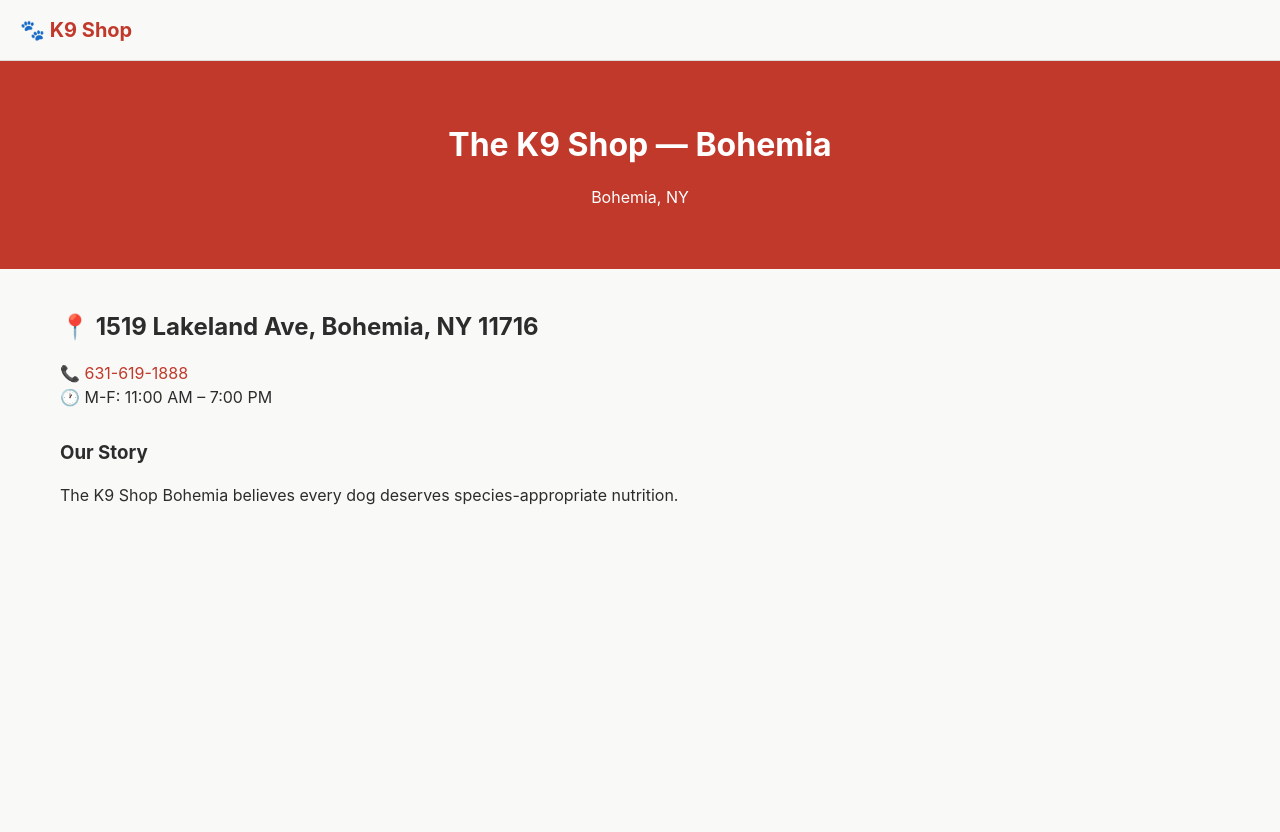
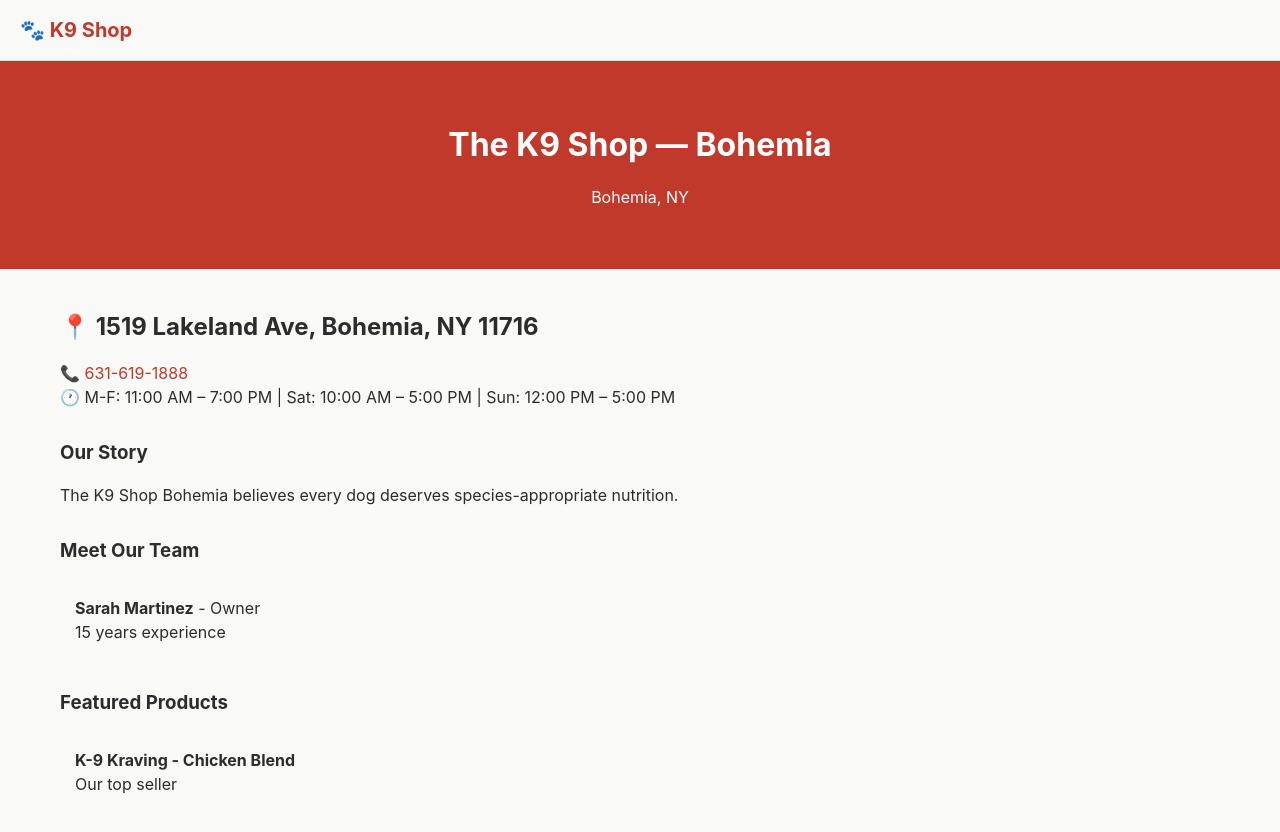
Before and after one commit to TheK9Shop/k9-location-pages, a Next.js app: page /locations/bohemia in a window 1280 px wide. Shown: the top 832 px of the page. Before the commit the page ends 800 px from the top, so only its background shows below. Built offline with nearby package versions, Linux system fonts and the light colour scheme.

Commit message:
Add team and products display to LocationPage component

```diff
--- a/components/LocationPage.jsx
+++ b/components/LocationPage.jsx
@@ -3,9 +3,12 @@
 
 export default function LocationPage({ location }) {
   if (!location) return <div>Location not found</div>;
+
   return (
     <>
-      <Head><title>{location.name} — The K9 Shop</title></Head>
+      <Head>
+        <title>{location.name} — The K9 Shop</title>
+      </Head>
       <nav style={{ padding: '15px 20px', borderBottom: '1px solid #ddd' }}>
         <Link href="/" style={{ color: '#c0392b', fontSize: '20px', fontWeight: 'bold' }}>🐾 K9 Shop</Link>
       </nav>
@@ -16,9 +19,29 @@
       <div style={{ maxWidth: '1200px', margin: '0 auto', padding: '40px 20px' }}>
         <h2>📍 {location.address}</h2>
         <p>📞 <a href={`tel:${location.phone}`} style={{ color: '#c0392b' }}>{location.phone}</a></p>
-        <p>🕐 M-F: {location.hours.monday_friday}</p>
+        <p>🕐 M-F: {location.hours.monday_friday} | Sat: {location.hours.saturday} | Sun: {location.hours.sunday}</p>
         <h3 style={{ marginTop: '30px' }}>Our Story</h3>
         <p>{location.story}</p>
+        {location.team && location.team.length > 0 && (
+          <>
+            <h3 style={{ marginTop: '30px' }}>Meet Our Team</h3>
+            {location.team.map((member, idx) => (
+              <div key={idx} style={{ background: '#f9f9f7', padding: '15px', borderRadius: '4px', marginBottom: '10px' }}>
+                <strong>{member.name}</strong> - {member.role} <br /> {member.bio}
+              </div>
+            ))}
+          </>
+        )}
+        {location.products && location.products.length > 0 && (
+          <>
+            <h3 style={{ marginTop: '30px' }}>Featured Products</h3>
+            {location.products.map((product, idx) => (
+              <div key={idx} style={{ background: '#f9f9f7', padding: '15px', borderRadius: '4px', marginBottom: '10px' }}>
+                <strong>{product.brand} - {product.name}</strong> <br /> {product.reason}
+              </div>
+            ))}
+          </>
+        )}
       </div>
     </>
   );
```
